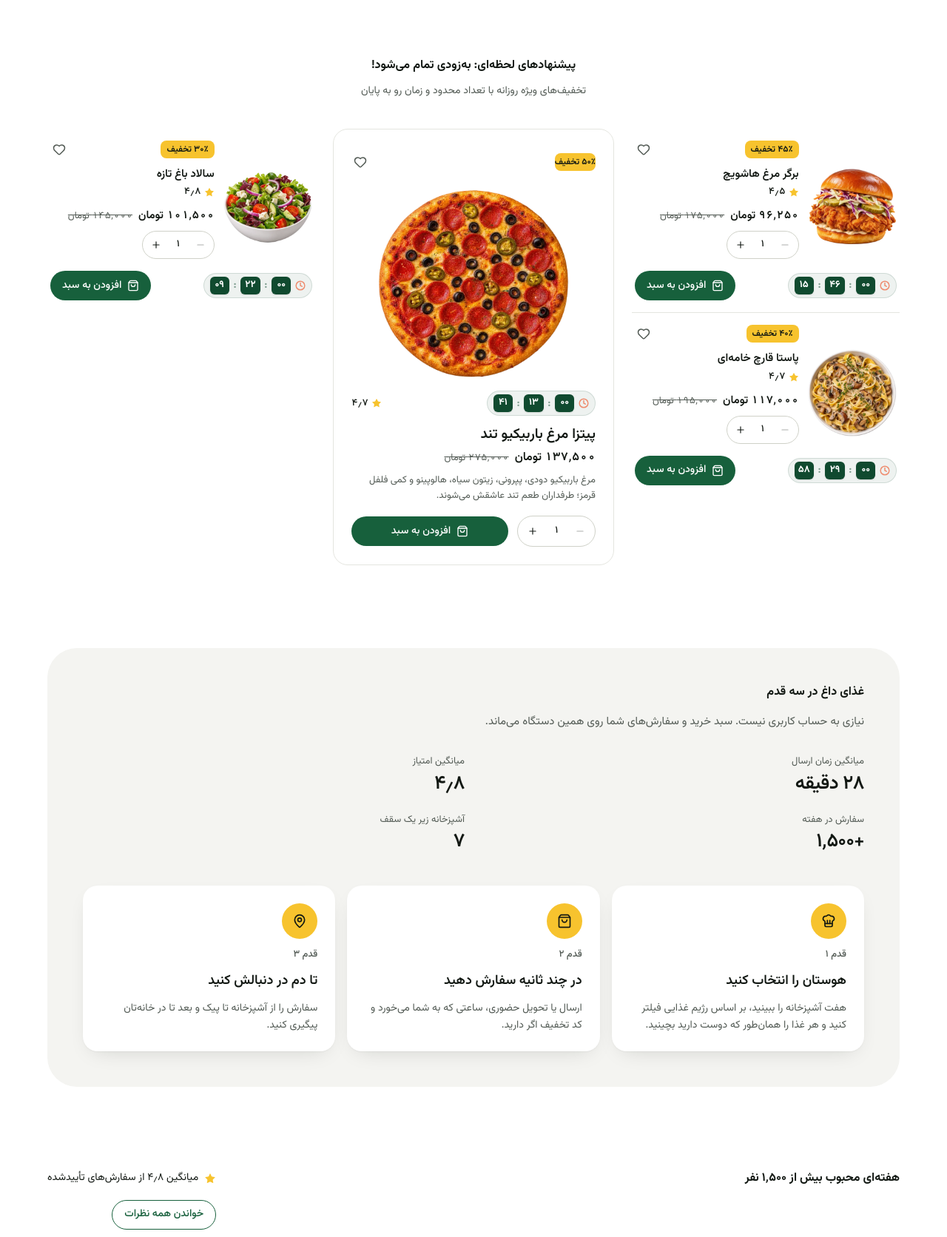
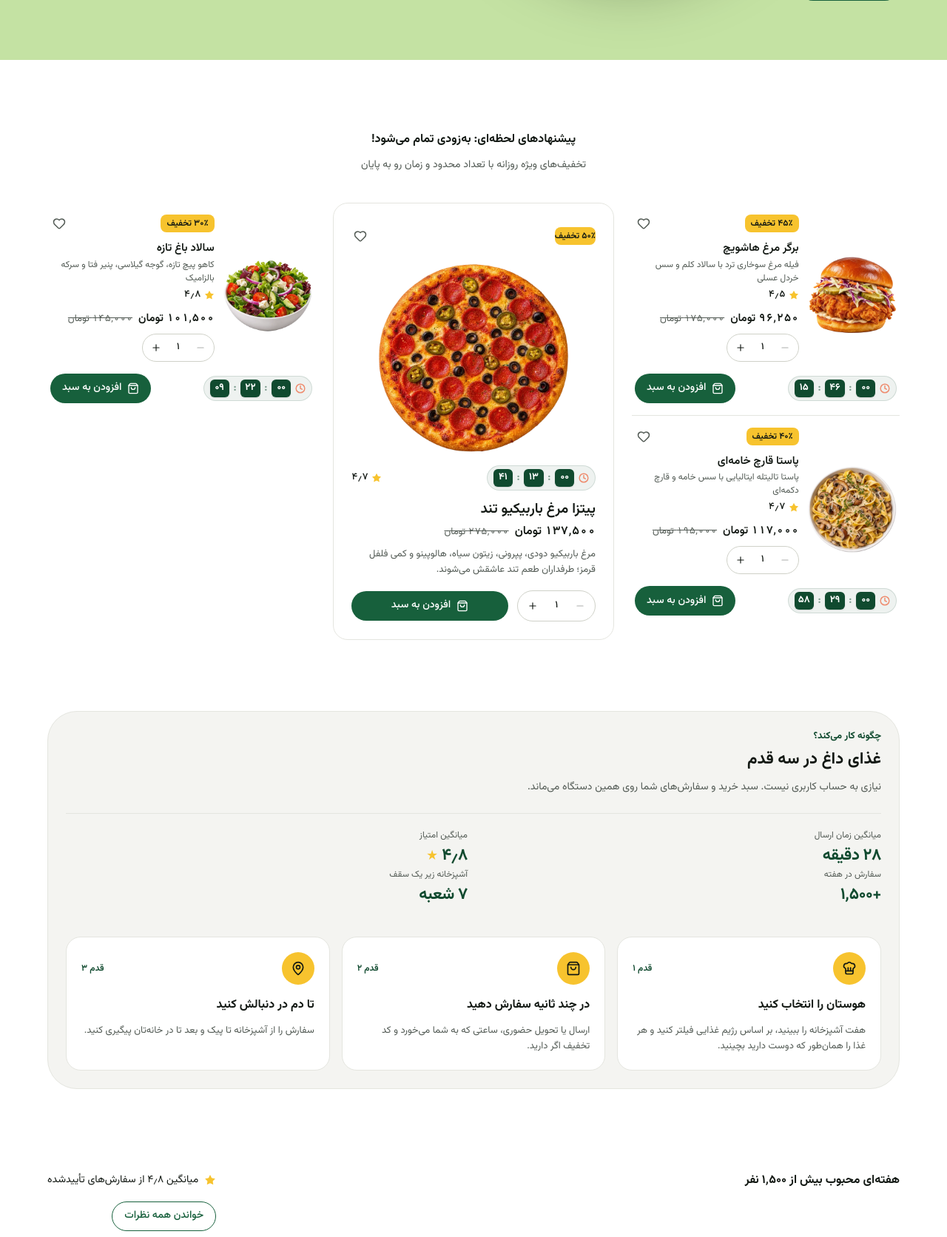
Before and after one commit to hashemsh/hashvich-wordpress-theme, a WordPress theme: template front-page.php in a window 1280 px wide. Shown: the part 3702-5374 px from the top of the page at 74% size. Run offline with PHP 8.4 and a stand-in for WordPress, Linux system fonts and the light colour scheme; the site name, menu and one post (Sample post) are stand-ins, and other content is empty.

Commit message:
fix(theme): polish cart/checkout layouts, add product card descriptions, style my-account, fix about collage image, and resolve process section styling

```diff
--- a/functions.php
+++ b/functions.php
@@ -251,6 +251,43 @@ function hashvich_get_dish_image_fallback( $slug = '', $cat_slug = '' ) {
 	}
 
 	return $img_dir_uri . 'burger.webp';
+}
+
+/**
+ * دریافت توضیحات خلاصه و جذاب غذا برای کارت‌ها با متن پیش‌فرض در صورت خالی بودن
+ *
+ * @param WC_Product|object $product شیء محصول ووکامرس.
+ * @param int               $words تعداد کلمات مجاز.
+ * @return string
+ */
+function hashvich_get_dish_excerpt( $product, $words = 14 ) {
+	if ( ! $product ) {
+		return '';
+	}
+	$desc = '';
+	if ( is_object( $product ) && method_exists( $product, 'get_short_description' ) ) {
+		$desc = wp_strip_all_tags( $product->get_short_description() );
+	}
+	if ( empty( $desc ) && is_object( $product ) && method_exists( $product, 'get_description' ) ) {
+		$desc = wp_strip_all_tags( $product->get_description() );
+	}
+	if ( empty( $desc ) ) {
+		$slug = is_object( $product ) && method_exists( $product, 'get_slug' ) ? $product->get_slug() : '';
+		if ( strpos( $slug, 'burger' ) !== false ) {
+			$desc = __( 'گوشت گرم گوساله گریل‌شده، پنیر گودای کش‌دار، نان بریوش تازه و سس مخصوص سرآشپز.', 'hashvich' );
+		} elseif ( strpos( $slug, 'pizza' ) !== false ) {
+			$desc = __( 'خمیر دست‌ساز تخمیری ناپلی، سس گوجه تازه سن‌مارزانو، پنیر موزارلا و ریحان معطر.', 'hashvich' );
+		} elseif ( strpos( $slug, 'shake' ) !== false ) {
+			$desc = __( 'بستنی خامه‌ای اعلا، میوه طبیعی تازه و غلظت عالی مخصوص روزهای گرم.', 'hashvich' );
+		} elseif ( strpos( $slug, 'fries' ) !== false ) {
+			$desc = __( 'سیب‌زمینی برشته و داغ همراه با دیپ پنیر چدار دست‌ساز و ادویه مخصوص هاشویچ.', 'hashvich' );
+		} elseif ( strpos( $slug, 'salad' ) !== false ) {
+			$desc = __( 'سبزیجات تازه مزرعه، گوجه گیلاسی، پنیر فتا و سس بالزامیک یا لیمو روغن زیتون.', 'hashvich' );
+		} else {
+			$desc = __( 'آماده‌شده از تازه‌ترین مواد اولیه روز با دستور پخت اختصاصی آشپزخانه هاشویچ.', 'hashvich' );
+		}
+	}
+	return wp_trim_words( $desc, $words, '...' );
 }
 
 /**
--- a/template-parts/checkout/hero.php
+++ b/template-parts/checkout/hero.php
@@ -9,11 +9,11 @@ defined( 'ABSPATH' ) || exit;
 ?>
 
 <section class="on-dark doodles relative overflow-hidden bg-forest text-white">
-	<div class="container-page pt-8 pb-14 md:pt-12 md:pb-20">
-		<h1 class="max-w-[760px] text-[clamp(2.4rem,1.4rem+3vw,4rem)] leading-[1.04] font-bold">
+	<div class="container-page py-8 md:py-10">
+		<h1 class="text-[24px] md:text-[30px] font-bold text-white leading-tight">
 			<?php esc_html_e( 'پرداخت و ثبت سفارش', 'hashvich' ); ?>
 		</h1>
-		<p class="mt-4 max-w-[560px] text-[17px] leading-relaxed text-on-forest-muted">
+		<p class="mt-2 text-[15px] leading-relaxed text-on-forest-muted">
 			<?php esc_html_e( 'سفارش شما بلافاصله در آشپزخانه دریافت و داغ و تازه آماده ارسال می‌شود.', 'hashvich' ); ?>
 		</p>
 	</div>
--- a/template-parts/home/deals.php
+++ b/template-parts/home/deals.php
@@ -40,6 +40,7 @@ $menu_url    = home_url( '/menu/' );
 						<h3 class="mt-1 text-[15px] leading-snug font-semibold">
 							<a class="hover:underline max-sm:inline-flex max-sm:min-h-10 max-sm:items-center" href="<?php echo esc_url( $menu_url ); ?>" data-discover="true">برگر مرغ هاشویچ</a>
 						</h3>
+						<p class="text-[12px] text-muted line-clamp-1 mt-0.5">فیله مرغ سوخاری ترد با سالاد کلم و سس خردل عسلی</p>
 						<span class="inline-flex items-center gap-1 mt-1">
 							<svg xmlns="http://www.w3.org/2000/svg" width="14" height="14" viewBox="0 0 24 24" fill="currentColor" stroke="currentColor" stroke-width="0" stroke-linecap="round" stroke-linejoin="round" class="lucide lucide-star text-sun" aria-hidden="true"><path d="M11.525 2.295a.53.53 0 0 1 .95 0l2.31 4.679a2.123 2.123 0 0 0 1.595 1.16l5.166.756a.53.53 0 0 1 .294.904l-3.736 3.638a2.123 2.123 0 0 0-.611 1.878l.882 5.14a.53.53 0 0 1-.771.56l-4.618-2.428a2.122 2.122 0 0 0-1.973 0L6.396 21.01a.53.53 0 0 1-.77-.56l.881-5.139a2.122 2.122 0 0 0-.611-1.879L2.16 9.795a.53.53 0 0 1 .294-.906l5.165-.755a2.122 2.122 0 0 0 1.597-1.16z"></path></svg>
 							<span class="text-[13px] font-medium tabular-nums">۴٫۵</span>
@@ -98,6 +99,7 @@ $menu_url    = home_url( '/menu/' );
 						<h3 class="mt-1 text-[15px] leading-snug font-semibold">
 							<a class="hover:underline max-sm:inline-flex max-sm:min-h-10 max-sm:items-center" href="<?php echo esc_url( $menu_url ); ?>" data-discover="true">پاستا قارچ خامه‌ای</a>
 						</h3>
+						<p class="text-[12px] text-muted line-clamp-1 mt-0.5">پاستا تالیتله ایتالیایی با سس خامه و قارچ دکمه‌ای</p>
 						<span class="inline-flex items-center gap-1 mt-1">
 							<svg xmlns="http://www.w3.org/2000/svg" width="14" height="14" viewBox="0 0 24 24" fill="currentColor" stroke="currentColor" stroke-width="0" stroke-linecap="round" stroke-linejoin="round" class="lucide lucide-star text-sun" aria-hidden="true"><path d="M11.525 2.295a.53.53 0 0 1 .95 0l2.31 4.679a2.123 2.123 0 0 0 1.595 1.16l5.166.756a.53.53 0 0 1 .294.904l-3.736 3.638a2.123 2.123 0 0 0-.611 1.878l.882 5.14a.53.53 0 0 1-.771.56l-4.618-2.428a2.122 2.122 0 0 0-1.973 0L6.396 21.01a.53.53 0 0 1-.77-.56l.881-5.139a2.122 2.122 0 0 0-.611-1.879L2.16 9.795a.53.53 0 0 1 .294-.906l5.165-.755a2.122 2.122 0 0 0 1.597-1.16z"></path></svg>
 							<span class="text-[13px] font-medium tabular-nums">۴٫۷</span>
@@ -216,6 +218,7 @@ $menu_url    = home_url( '/menu/' );
 						<h3 class="mt-1 text-[15px] leading-snug font-semibold">
 							<a class="hover:underline max-sm:inline-flex max-sm:min-h-10 max-sm:items-center" href="<?php echo esc_url( $menu_url ); ?>" data-discover="true">سالاد باغ تازه</a>
 						</h3>
+						<p class="text-[12px] text-muted line-clamp-1 mt-0.5">کاهو پیچ تازه، گوجه گیلاسی، پنیر فتا و سرکه بالزامیک</p>
 						<span class="inline-flex items-center gap-1 mt-1">
 							<svg xmlns="http://www.w3.org/2000/svg" width="14" height="14" viewBox="0 0 24 24" fill="currentColor" stroke="currentColor" stroke-width="0" stroke-linecap="round" stroke-linejoin="round" class="lucide lucide-star text-sun" aria-hidden="true"><path d="M11.525 2.295a.53.53 0 0 1 .95 0l2.31 4.679a2.123 2.123 0 0 0 1.595 1.16l5.166.756a.53.53 0 0 1 .294.904l-3.736 3.638a2.123 2.123 0 0 0-.611 1.878l.882 5.14a.53.53 0 0 1-.771.56l-4.618-2.428a2.122 2.122 0 0 0-1.973 0L6.396 21.01a.53.53 0 0 1-.77-.56l.881-5.139a2.122 2.122 0 0 0-.611-1.879L2.16 9.795a.53.53 0 0 1 .294-.906l5.165-.755a2.122 2.122 0 0 0 1.597-1.16z"></path></svg>
 							<span class="text-[13px] font-medium tabular-nums">۴٫۸</span>
--- a/template-parts/home/picks.php
+++ b/template-parts/home/picks.php
@@ -136,6 +136,10 @@ $menu_url    = home_url( '/menu/' );
 							<?php echo esc_html( $prep_time ); ?> دقیقه <span aria-hidden="true">|</span><span class="sr-only">،</span> <?php echo esc_html( $calories ); ?> کیلوکالری
 						</span>
 
+						<p class="mt-2 text-[13px] leading-relaxed text-muted/90 line-clamp-2">
+							<?php echo esc_html( hashvich_get_dish_excerpt( $product ) ); ?>
+						</p>
+
 						<div class="mt-4 flex items-center justify-between">
 							<span class="inline-flex items-baseline gap-2">
 								<span class="font-semibold tabular-nums text-[20px]"><?php echo hashvich_format_price( $price ); ?></span>
@@ -258,6 +262,13 @@ $menu_url    = home_url( '/menu/' );
 							<?php echo esc_html( $item['time'] ); ?> دقیقه <span aria-hidden="true">|</span><span class="sr-only">،</span> <?php echo esc_html( $item['calories'] ); ?> کیلوکالری
 						</span>
 
+						<p class="mt-2 text-[13px] leading-relaxed text-muted/90 line-clamp-2">
+							<?php
+							$mock_desc = isset( $item['desc'] ) ? $item['desc'] : 'آماده‌شده از تازه‌ترین مواد اولیه روز با دستور پخت اختصاصی آشپزخانه هاشویچ.';
+							echo esc_html( $mock_desc );
+							?>
+						</p>
+
 						<div class="mt-4 flex items-center justify-between">
 							<span class="inline-flex items-baseline gap-2">
 								<span class="font-semibold tabular-nums text-[20px]"><?php echo hashvich_format_price( $item['price'] ); ?></span>
--- a/template-parts/home/process.php
+++ b/template-parts/home/process.php
@@ -8,71 +8,96 @@
 defined( 'ABSPATH' ) || exit;
 ?>
 
-<section class="container-page pt-24 md:pt-28" aria-labelledby="how">
-	<div class="grid gap-10 rounded-[var(--radius-xl)] bg-card p-8 md:p-12 lg:grid-cols-[1.1fr_1.9fr] lg:gap-12 lg:items-center">
+<section class="container-page pt-20 md:pt-24" aria-labelledby="how">
+	<div class="rounded-[var(--radius-xl)] bg-card border border-line/40 p-6 md:p-10 lg:p-12 shadow-sm">
+		<div class="grid gap-10 lg:grid-cols-[1fr_1.9fr] lg:gap-12 lg:items-center">
 			<!-- ستون اطلاعات و آمار -->
 			<div>
-			<div class="flex flex-col gap-3">
-				<h2 class="text-[clamp(1.4rem,1.1rem+0.8vw,1.9rem)] leading-normal font-bold whitespace-nowrap">
+				<div class="flex flex-col gap-2">
+					<span class="text-[13px] font-bold text-forest uppercase tracking-wider">
+						<?php esc_html_e( 'چگونه کار می‌کند؟', 'hashvich' ); ?>
+					</span>
+					<h2 class="text-[22px] sm:text-[24px] md:text-[26px] font-bold text-ink leading-tight whitespace-nowrap">
 						<span id="how"><?php esc_html_e( 'غذای داغ در سه قدم', 'hashvich' ); ?></span>
 					</h2>
-				<p class="max-w-[480px] text-[15px] leading-relaxed text-muted mt-1">
+					<p class="text-[14px] md:text-[15px] leading-relaxed text-muted mt-1">
 						<?php esc_html_e( 'نیازی به حساب کاربری نیست. سبد خرید و سفارش‌های شما روی همین دستگاه می‌ماند.', 'hashvich' ); ?>
 					</p>
 				</div>
 
-			<dl class="mt-8 grid grid-cols-2 gap-x-6 gap-y-5">
+				<dl class="mt-6 grid grid-cols-2 gap-x-4 gap-y-4 pt-5 border-t border-line/40">
 					<div>
-					<dt class="text-[13px] text-muted"><?php esc_html_e( 'میانگین زمان ارسال', 'hashvich' ); ?></dt>
-					<dd class="text-[26px] font-semibold tracking-[-0.02em]"><?php echo esc_html( hashvich_to_persian_num( '۲۸' ) ); ?> <?php esc_html_e( 'دقیقه', 'hashvich' ); ?></dd>
+						<dt class="text-[12px] text-muted"><?php esc_html_e( 'میانگین زمان ارسال', 'hashvich' ); ?></dt>
+						<dd class="text-[22px] font-bold text-forest tracking-[-0.02em] mt-0.5">
+							<?php echo esc_html( hashvich_to_persian_num( '۲۸' ) ); ?> <?php esc_html_e( 'دقیقه', 'hashvich' ); ?>
+						</dd>
 					</div>
 					<div>
-					<dt class="text-[13px] text-muted"><?php esc_html_e( 'میانگین امتیاز', 'hashvich' ); ?></dt>
-					<dd class="text-[26px] font-semibold tracking-[-0.02em]"><?php echo esc_html( hashvich_to_persian_num( '۴٫۸' ) ); ?></dd>
+						<dt class="text-[12px] text-muted"><?php esc_html_e( 'میانگین امتیاز', 'hashvich' ); ?></dt>
+						<dd class="text-[22px] font-bold text-forest tracking-[-0.02em] mt-0.5">
+							<?php echo esc_html( hashvich_to_persian_num( '۴٫۸' ) ); ?> <span class="text-sun text-[16px]">★</span>
+						</dd>
 					</div>
 					<div>
-					<dt class="text-[13px] text-muted"><?php esc_html_e( 'سفارش در هفته', 'hashvich' ); ?></dt>
-					<dd class="text-[26px] font-semibold tracking-[-0.02em]"><?php echo esc_html( hashvich_to_persian_num( '+۱٬۵۰۰' ) ); ?></dd>
+						<dt class="text-[12px] text-muted"><?php esc_html_e( 'سفارش در هفته', 'hashvich' ); ?></dt>
+						<dd class="text-[22px] font-bold text-forest tracking-[-0.02em] mt-0.5">
+							<?php echo esc_html( hashvich_to_persian_num( '+۱٬۵۰۰' ) ); ?>
+						</dd>
 					</div>
 					<div>
-					<dt class="text-[13px] text-muted"><?php esc_html_e( 'آشپزخانه زیر یک سقف', 'hashvich' ); ?></dt>
-					<dd class="text-[26px] font-semibold tracking-[-0.02em]"><?php echo esc_html( hashvich_to_persian_num( '۷' ) ); ?></dd>
+						<dt class="text-[12px] text-muted"><?php esc_html_e( 'آشپزخانه زیر یک سقف', 'hashvich' ); ?></dt>
+						<dd class="text-[22px] font-bold text-forest tracking-[-0.02em] mt-0.5">
+							<?php echo esc_html( hashvich_to_persian_num( '۷' ) ); ?> <?php esc_html_e( 'شعبه', 'hashvich' ); ?>
+						</dd>
 					</div>
 				</dl>
 			</div>
 
 			<!-- مراحل سه‌گانه -->
-		<ol class="grid gap-4 md:grid-cols-3">
+			<ol class="grid gap-4 sm:grid-cols-3">
 				<li>
-				<div class="flex h-full flex-col gap-3 rounded-[var(--radius-md)] bg-white p-6 shadow-[var(--shadow-card)]">
-					<span class="round flex size-12 items-center justify-center rounded-full bg-sun text-ink">
-						<svg xmlns="http://www.w3.org/2000/svg" width="24" height="24" viewBox="0 0 24 24" fill="none" stroke="currentColor" stroke-width="2" stroke-linecap="round" stroke-linejoin="round" class="lucide lucide-chef-hat size-5" aria-hidden="true"><path d="M10 11v5"></path><path d="M14 11v5"></path><path d="M6 12.65c0-.457-.316-.844-.727-1.041A4 4 0 017.52 4.034a1.53 1.53 0 001.367-.547 4 4 0 016.225 0 1.53 1.53 0 001.367.547 4 4 0 012.248 7.575c-.411.197-.727.584-.727 1.04V19a2 2 0 01-2 2H8a2 2 0 01-2-2z"></path><path d="M6 16h12"></path></svg>
+					<div class="flex h-full flex-col gap-3 rounded-[var(--radius-md)] bg-white p-5 md:p-6 border border-line/50 shadow-sm transition-all hover:shadow-md hover:-translate-y-0.5">
+						<div class="flex items-center justify-between">
+							<span class="round flex size-11 items-center justify-center rounded-full bg-sun text-ink shadow-sm">
+								<svg xmlns="http://www.w3.org/2000/svg" width="20" height="20" viewBox="0 0 24 24" fill="none" stroke="currentColor" stroke-width="2" stroke-linecap="round" stroke-linejoin="round" class="lucide lucide-chef-hat" aria-hidden="true"><path d="M10 11v5"></path><path d="M14 11v5"></path><path d="M6 12.65c0-.457-.316-.844-.727-1.041A4 4 0 017.52 4.034a1.53 1.53 0 001.367-.547 4 4 0 016.225 0 1.53 1.53 0 001.367.547 4 4 0 012.248 7.575c-.411.197-.727.584-.727 1.04V19a2 2 0 01-2 2H8a2 2 0 01-2-2z"></path><path d="M6 16h12"></path></svg>
 							</span>
-					<span class="text-[13px] font-medium text-muted"><?php esc_html_e( 'قدم ۱', 'hashvich' ); ?></span>
-					<h3 class="text-[18px] font-semibold"><?php esc_html_e( 'هوستان را انتخاب کنید', 'hashvich' ); ?></h3>
-					<p class="text-[14px] leading-relaxed text-muted"><?php esc_html_e( 'هفت آشپزخانه را ببینید، بر اساس رژیم غذایی فیلتر کنید و هر غذا را همان‌طور که دوست دارید بچینید.', 'hashvich' ); ?></p>
+							<span class="rounded-full bg-forest/8 px-2.5 py-0.5 text-[12px] font-semibold text-forest">
+								<?php esc_html_e( 'قدم ۱', 'hashvich' ); ?>
+							</span>
+						</div>
+						<h3 class="text-[16px] font-bold text-ink mt-1"><?php esc_html_e( 'هوستان را انتخاب کنید', 'hashvich' ); ?></h3>
+						<p class="text-[13px] leading-relaxed text-muted"><?php esc_html_e( 'هفت آشپزخانه را ببینید، بر اساس رژیم غذایی فیلتر کنید و هر غذا را همان‌طور که دوست دارید بچینید.', 'hashvich' ); ?></p>
 					</div>
 				</li>
 				<li>
-				<div class="flex h-full flex-col gap-3 rounded-[var(--radius-md)] bg-white p-6 shadow-[var(--shadow-card)]">
-					<span class="round flex size-12 items-center justify-center rounded-full bg-sun text-ink">
-						<svg xmlns="http://www.w3.org/2000/svg" width="24" height="24" viewBox="0 0 24 24" fill="none" stroke="currentColor" stroke-width="2" stroke-linecap="round" stroke-linejoin="round" class="lucide lucide-shopping-bag size-5" aria-hidden="true"><path d="M16 10a4 4 0 0 1-8 0"></path><path d="M3.103 6.034h17.794"></path><path d="M3.4 5.467a2 2 0 0 0-.4 1.2V20a2 2 0 0 0 2 2h14a2 2 0 0 0 2-2V6.667a2 2 0 0 0-.4-1.2l-2-2.667A2 2 0 0 0 17 2H7a2 2 0 0 0-1.6.8z"></path></svg>
+					<div class="flex h-full flex-col gap-3 rounded-[var(--radius-md)] bg-white p-5 md:p-6 border border-line/50 shadow-sm transition-all hover:shadow-md hover:-translate-y-0.5">
+						<div class="flex items-center justify-between">
+							<span class="round flex size-11 items-center justify-center rounded-full bg-sun text-ink shadow-sm">
+								<svg xmlns="http://www.w3.org/2000/svg" width="20" height="20" viewBox="0 0 24 24" fill="none" stroke="currentColor" stroke-width="2" stroke-linecap="round" stroke-linejoin="round" class="lucide lucide-shopping-bag" aria-hidden="true"><path d="M16 10a4 4 0 0 1-8 0"></path><path d="M3.103 6.034h17.794"></path><path d="M3.4 5.467a2 2 0 0 0-.4 1.2V20a2 2 0 0 0 2 2h14a2 2 0 0 0 2-2V6.667a2 2 0 0 0-.4-1.2l-2-2.667A2 2 0 0 0 17 2H7a2 2 0 0 0-1.6.8z"></path></svg>
 							</span>
-					<span class="text-[13px] font-medium text-muted"><?php esc_html_e( 'قدم ۲', 'hashvich' ); ?></span>
-					<h3 class="text-[18px] font-semibold"><?php esc_html_e( 'در چند ثانیه سفارش دهید', 'hashvich' ); ?></h3>
-					<p class="text-[14px] leading-relaxed text-muted"><?php esc_html_e( 'ارسال یا تحویل حضوری، ساعتی که به شما می‌خورد و کد تخفیف اگر دارید.', 'hashvich' ); ?></p>
+							<span class="rounded-full bg-forest/8 px-2.5 py-0.5 text-[12px] font-semibold text-forest">
+								<?php esc_html_e( 'قدم ۲', 'hashvich' ); ?>
+							</span>
+						</div>
+						<h3 class="text-[16px] font-bold text-ink mt-1"><?php esc_html_e( 'در چند ثانیه سفارش دهید', 'hashvich' ); ?></h3>
+						<p class="text-[13px] leading-relaxed text-muted"><?php esc_html_e( 'ارسال یا تحویل حضوری، ساعتی که به شما می‌خورد و کد تخفیف اگر دارید.', 'hashvich' ); ?></p>
 					</div>
 				</li>
 				<li>
-				<div class="flex h-full flex-col gap-3 rounded-[var(--radius-md)] bg-white p-6 shadow-[var(--shadow-card)]">
-					<span class="round flex size-12 items-center justify-center rounded-full bg-sun text-ink">
-						<svg xmlns="http://www.w3.org/2000/svg" width="24" height="24" viewBox="0 0 24 24" fill="none" stroke="currentColor" stroke-width="2" stroke-linecap="round" stroke-linejoin="round" class="lucide lucide-map-pin size-5" aria-hidden="true"><path d="M20 10c0 4.993-5.539 10.193-7.399 11.799a1 1 0 0 1-1.202 0C9.539 20.193 4 14.993 4 10a8 8 0 0 1 16 0"></path><circle cx="12" cy="10" r="3"></circle></svg>
+					<div class="flex h-full flex-col gap-3 rounded-[var(--radius-md)] bg-white p-5 md:p-6 border border-line/50 shadow-sm transition-all hover:shadow-md hover:-translate-y-0.5">
+						<div class="flex items-center justify-between">
+							<span class="round flex size-11 items-center justify-center rounded-full bg-sun text-ink shadow-sm">
+								<svg xmlns="http://www.w3.org/2000/svg" width="20" height="20" viewBox="0 0 24 24" fill="none" stroke="currentColor" stroke-width="2" stroke-linecap="round" stroke-linejoin="round" class="lucide lucide-map-pin" aria-hidden="true"><path d="M20 10c0 4.993-5.539 10.193-7.399 11.799a1 1 0 0 1-1.202 0C9.539 20.193 4 14.993 4 10a8 8 0 0 1 16 0"></path><circle cx="12" cy="10" r="3"></circle></svg>
 							</span>
-					<span class="text-[13px] font-medium text-muted"><?php esc_html_e( 'قدم ۳', 'hashvich' ); ?></span>
-					<h3 class="text-[18px] font-semibold"><?php esc_html_e( 'تا دم در دنبالش کنید', 'hashvich' ); ?></h3>
-					<p class="text-[14px] leading-relaxed text-muted"><?php esc_html_e( 'سفارش را از آشپزخانه تا پیک و بعد تا در خانه‌تان پیگیری کنید.', 'hashvich' ); ?></p>
+							<span class="rounded-full bg-forest/8 px-2.5 py-0.5 text-[12px] font-semibold text-forest">
+								<?php esc_html_e( 'قدم ۳', 'hashvich' ); ?>
+							</span>
+						</div>
+						<h3 class="text-[16px] font-bold text-ink mt-1"><?php esc_html_e( 'تا دم در دنبالش کنید', 'hashvich' ); ?></h3>
+						<p class="text-[13px] leading-relaxed text-muted"><?php esc_html_e( 'سفارش را از آشپزخانه تا پیک و بعد تا در خانه‌تان پیگیری کنید.', 'hashvich' ); ?></p>
 					</div>
 				</li>
 			</ol>
 		</div>
+	</div>
 </section>
--- a/template-parts/menu/grid.php
+++ b/template-parts/menu/grid.php
@@ -152,6 +152,10 @@ $img_dir_uri = get_template_directory_uri() . '/assets/images/';
 					<?php echo esc_html( $minutes_fa ); ?> <?php esc_html_e( 'دقیقه', 'hashvich' ); ?> <span aria-hidden="true">|</span><span class="sr-only">،</span> <?php echo esc_html( $calories_fa ); ?> <?php esc_html_e( 'کیلوکالری', 'hashvich' ); ?>
 				</span>
 
+				<p class="mt-2 text-[13px] leading-relaxed text-muted/90 line-clamp-2">
+					<?php echo esc_html( hashvich_get_dish_excerpt( $product ) ); ?>
+				</p>
+
 				<div class="mt-4 flex items-center justify-between">
 					<span class="inline-flex items-baseline gap-2">
 						<span class="font-semibold tabular-nums text-[20px]"><?php echo hashvich_format_price( $price ); ?></span>
--- a/template-parts/offers/banners.php
+++ b/template-parts/offers/banners.php
@@ -78,7 +78,7 @@ $menu_url    = home_url( '/menu/' );
 					</a>
 				</div>
 			</div>
-			<img alt="" class="pointer-events-none absolute -bottom-6 left-0 max-h-[70%] w-[48%] select-none object-contain drop-shadow-2xl" loading="lazy" decoding="async" src="<?php echo esc_url( $img_dir_uri . 'photos/burger-hero.webp' ); ?>">
+			<img alt="<?php esc_attr_e( 'کمبو دوبل برگر', 'hashvich' ); ?>" class="pointer-events-none absolute -bottom-6 left-0 max-h-[70%] w-[48%] select-none object-contain drop-shadow-2xl" loading="lazy" decoding="async" src="<?php echo esc_url( $img_dir_uri . 'photos/burger-stack.webp' ); ?>">
 		</article>
 	</div>
 </section>
```
Also changed, not shown: page.php (+19 -2 lines), template-parts/about/story.php (+18 -5 lines), template-parts/cart/cart.php (+12 -11 lines), template-parts/cart/empty.php (+8 -8 lines), template-parts/checkout/checkout.php (+9 -6 lines), template-parts/offers/flash-deals.php (+4 -4 lines), woocommerce/myaccount/form-login.php (added, +253 -0 lines), woocommerce/myaccount/my-account.php (added, +66 -0 lines), woocommerce/myaccount/navigation.php (added, +34 -0 lines). Lines whose indentation alone changed are shown as unchanged.
